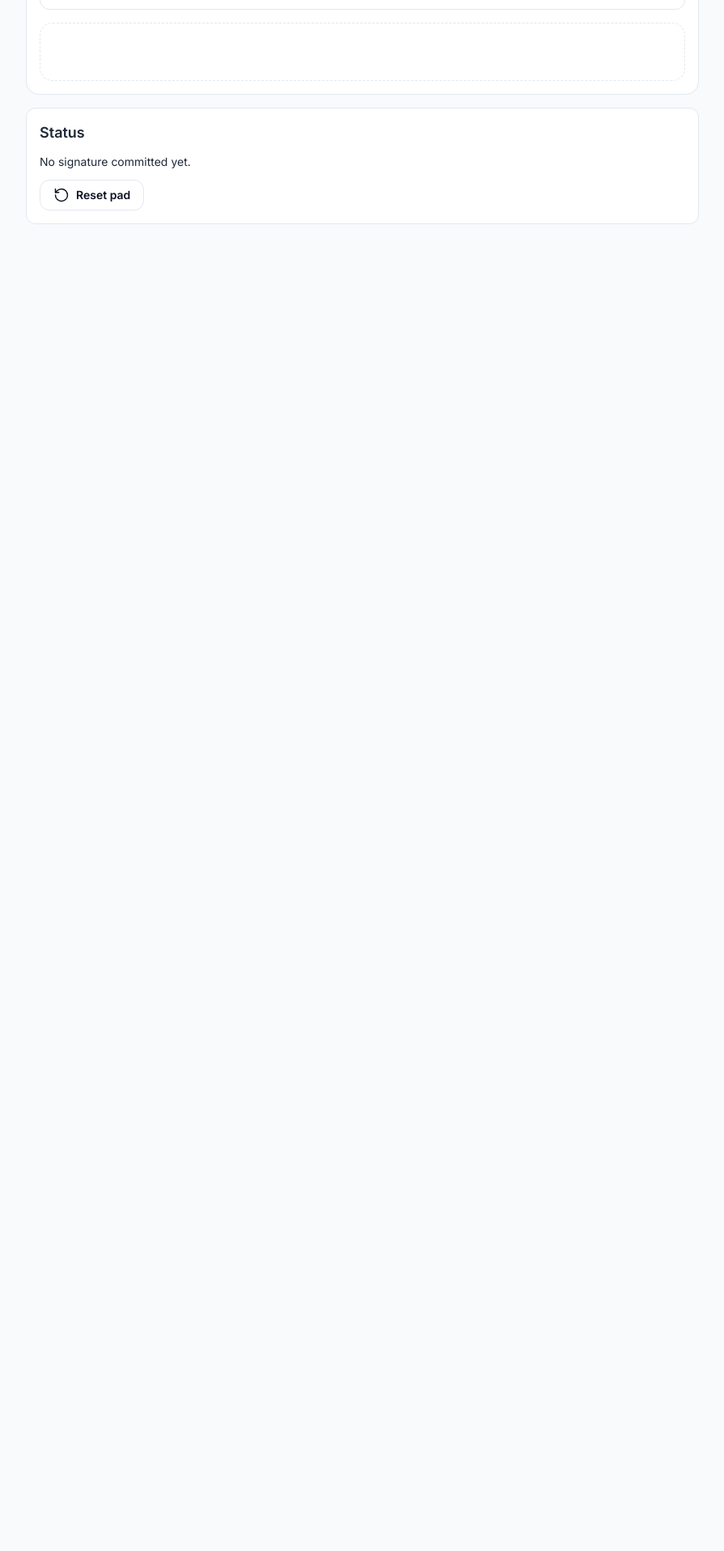
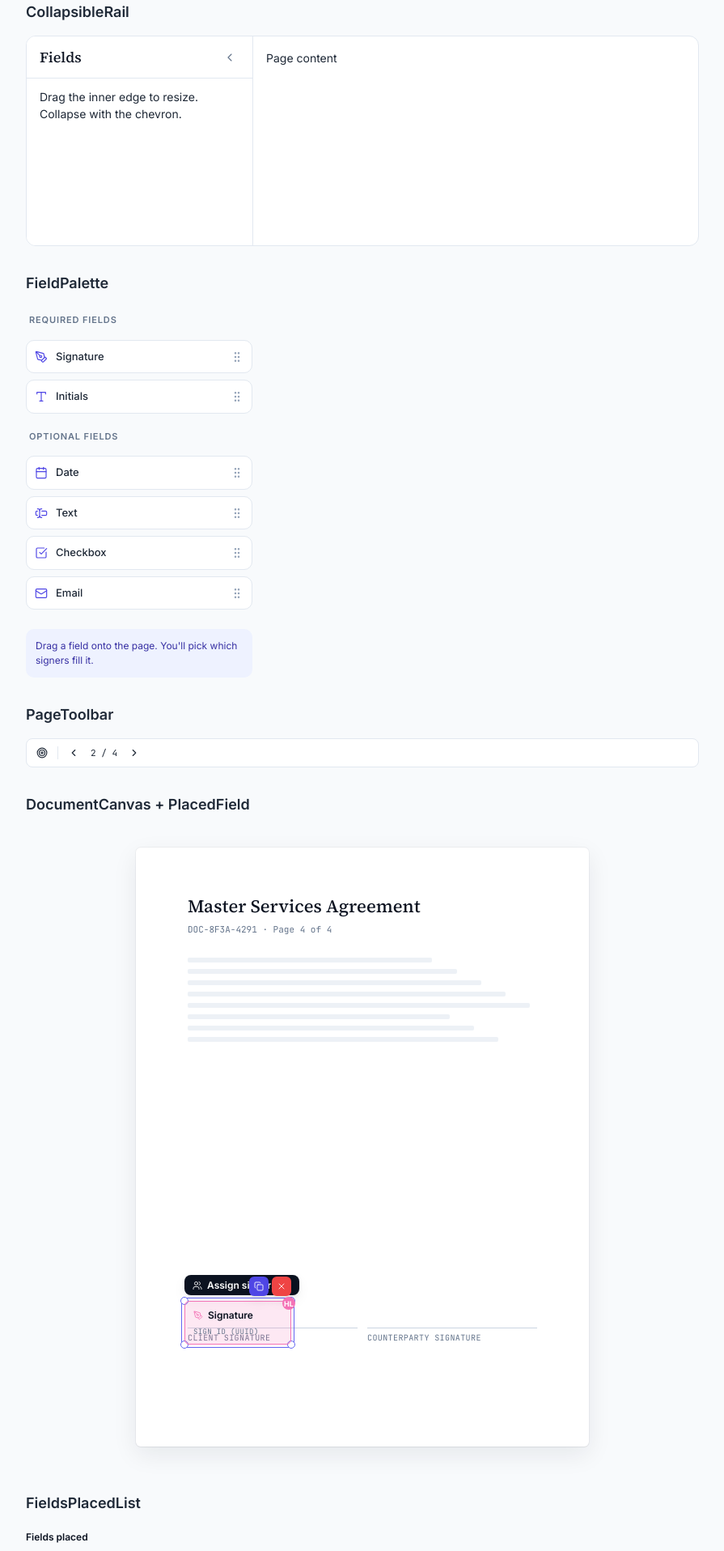
Before and after one commit to eliranRP/seald, a React (Vite) app: page / in a window 1280 px wide. Shown: the part 1780-3696 px from the top of the page at 81% size, without its empty margins (192-1087 px from the left). Before the commit the page ends 2089 px from the top, so only its background shows below. Built offline with nearby package versions, Linux system fonts and the light colour scheme.

Commit message:
chore(wiring): register Wave 1+2 components in barrel, eslint zones, and dev harness

```diff
--- a/src/App.tsx
+++ b/src/App.tsx
@@ -7,8 +7,16 @@ import {
   Badge,
   Button,
   Card,
+  CollapsibleRail,
   DocThumb,
+  DocumentCanvas,
+  FieldPalette,
+  FieldsPlacedList,
   Icon,
+  PageThumbStrip,
+  PageToolbar,
+  PlacedField,
+  SendPanelFooter,
   SignatureField,
   SignatureMark,
   SignaturePad,
@@ -16,6 +24,7 @@ import {
   StatusBadge,
   TextField,
   SIGNER_STATUSES,
+  type PlacedFieldSigner,
   type SignatureValue,
   type Signer,
 } from './index';
@@ -121,6 +130,11 @@ const Stack = styled.div`
   gap: ${({ theme }) => theme.space[3]};
 `;
 
+const DEMO_PLACED_SIGNERS: ReadonlyArray<PlacedFieldSigner> = [
+  { id: 'p1', name: 'Hedy Lamarr', color: '#F472B6' },
+  { id: 'p2', name: 'Katherine Johnson', color: '#7DD3FC' },
+];
+
 const SIGNERS: ReadonlyArray<Signer> = [
   { id: 's1', name: 'Ada Lovelace', email: 'ada@analytical.engine', status: 'awaiting-you' },
   { id: 's2', name: 'Alan Turing', email: 'alan@bletchley.park', status: 'awaiting-others' },
@@ -150,6 +164,10 @@ export function App() {
   const theme = useTheme();
   const [committed, setCommitted] = useState<SignatureValue | null>(null);
   const [padKey, setPadKey] = useState(0);
+  const [currentPage, setCurrentPage] = useState(1);
+  const [railOpen, setRailOpen] = useState(true);
+  const [railWidth, setRailWidth] = useState(280);
+  const [toolbarPage, setToolbarPage] = useState(2);
 
   const handleCommit = useCallback((value: SignatureValue) => {
     setCommitted(value);
@@ -238,6 +256,17 @@ export function App() {
         <SignatureMark name="Ada Lovelace" />
       </Section>
 
+      <Section aria-labelledby="pagethumbstrip-heading">
+        <SectionTitle id="pagethumbstrip-heading">PageThumbStrip</SectionTitle>
+        <StatusLine>Current page: {currentPage}</StatusLine>
+        <PageThumbStrip
+          totalPages={6}
+          currentPage={currentPage}
+          onSelectPage={setCurrentPage}
+          pagesWithFields={[2, 5]}
+        />
+      </Section>
+
       <Section aria-labelledby="statusbadge-heading">
         <SectionTitle id="statusbadge-heading">StatusBadge</SectionTitle>
         <InlineRow>
@@ -253,6 +282,107 @@ export function App() {
           <TextField label="Email" type="email" placeholder="you@seald.app" iconLeft={Search} />
           <TextField label="Full name" helpText="First and last name" />
         </Stack>
+      </Section>
+
+      <Section aria-labelledby="collapsiblerail-heading">
+        <SectionTitle id="collapsiblerail-heading">CollapsibleRail</SectionTitle>
+        <div
+          style={{
+            display: 'flex',
+            height: 260,
+            border: `1px solid ${theme.color.border[1]}`,
+            borderRadius: theme.radius.md,
+            overflow: 'hidden',
+            background: theme.color.bg.surface,
+          }}
+        >
+          <CollapsibleRail
+            side="left"
+            title="Fields"
+            open={railOpen}
+            onOpenChange={setRailOpen}
+            width={railWidth}
+            onWidthChange={setRailWidth}
+          >
+            <StatusLine>Drag the inner edge to resize.</StatusLine>
+            <StatusLine>Collapse with the chevron.</StatusLine>
+          </CollapsibleRail>
+          <div
+            style={{
+              flex: 1,
+              padding: theme.space[4],
+              color: theme.color.fg[2],
+              fontSize: theme.font.size.bodySm,
+            }}
+          >
+            Page content
+          </div>
+        </div>
+      </Section>
+
+      <Section aria-labelledby="fieldpalette-heading">
+        <SectionTitle id="fieldpalette-heading">FieldPalette</SectionTitle>
+        <div style={{ maxWidth: 280 }}>
+          <FieldPalette onFieldDragStart={() => {}} onFieldActivate={() => {}} />
+        </div>
+      </Section>
+
+      <Section aria-labelledby="pagetoolbar-heading">
+        <SectionTitle id="pagetoolbar-heading">PageToolbar</SectionTitle>
+        <PageToolbar
+          currentPage={toolbarPage}
+          totalPages={4}
+          onPrevPage={() => setToolbarPage((p) => Math.max(1, p - 1))}
+          onNextPage={() => setToolbarPage((p) => Math.min(4, p + 1))}
+          onJumpToNextZone={() => setToolbarPage(4)}
+        />
+      </Section>
+
+      <Section aria-labelledby="documentcanvas-heading">
+        <SectionTitle id="documentcanvas-heading">DocumentCanvas + PlacedField</SectionTitle>
+        <div style={{ background: theme.color.bg.app, padding: theme.space[6] }}>
+          <DocumentCanvas currentPage={4} totalPages={4}>
+            <PlacedField
+              field={{
+                id: 'demo-1',
+                page: 4,
+                type: 'signature',
+                x: 60,
+                y: 560,
+                signerIds: ['p1'],
+              }}
+              signers={DEMO_PLACED_SIGNERS}
+              selected
+            />
+          </DocumentCanvas>
+        </div>
+      </Section>
+
+      <Section aria-labelledby="fieldsplacedlist-heading">
+        <SectionTitle id="fieldsplacedlist-heading">FieldsPlacedList</SectionTitle>
+        <div style={{ maxWidth: 320 }}>
+          <FieldsPlacedList
+            fields={[
+              { id: 'f1', type: 'signature', page: 4, signerIds: ['p1'] },
+              { id: 'f2', type: 'date', page: 4, signerIds: ['p1', 'p2'] },
+            ]}
+            signers={DEMO_PLACED_SIGNERS}
+            selectedFieldId="f1"
+            onSelectField={() => {}}
+          />
+        </div>
+      </Section>
+
+      <Section aria-labelledby="sendpanelfooter-heading">
+        <SectionTitle id="sendpanelfooter-heading">SendPanelFooter</SectionTitle>
+        <div style={{ maxWidth: 320 }}>
+          <SendPanelFooter
+            fieldCount={2}
+            signerCount={2}
+            onSend={() => {}}
+            onSaveDraft={() => {}}
+          />
+        </div>
       </Section>
 
       <Section aria-labelledby="pad-heading">
```
Also changed, not shown: src/index.ts (+8 -0 lines), .eslintrc.cjs, 1 other file (tests, documents, lock files or other folders).
